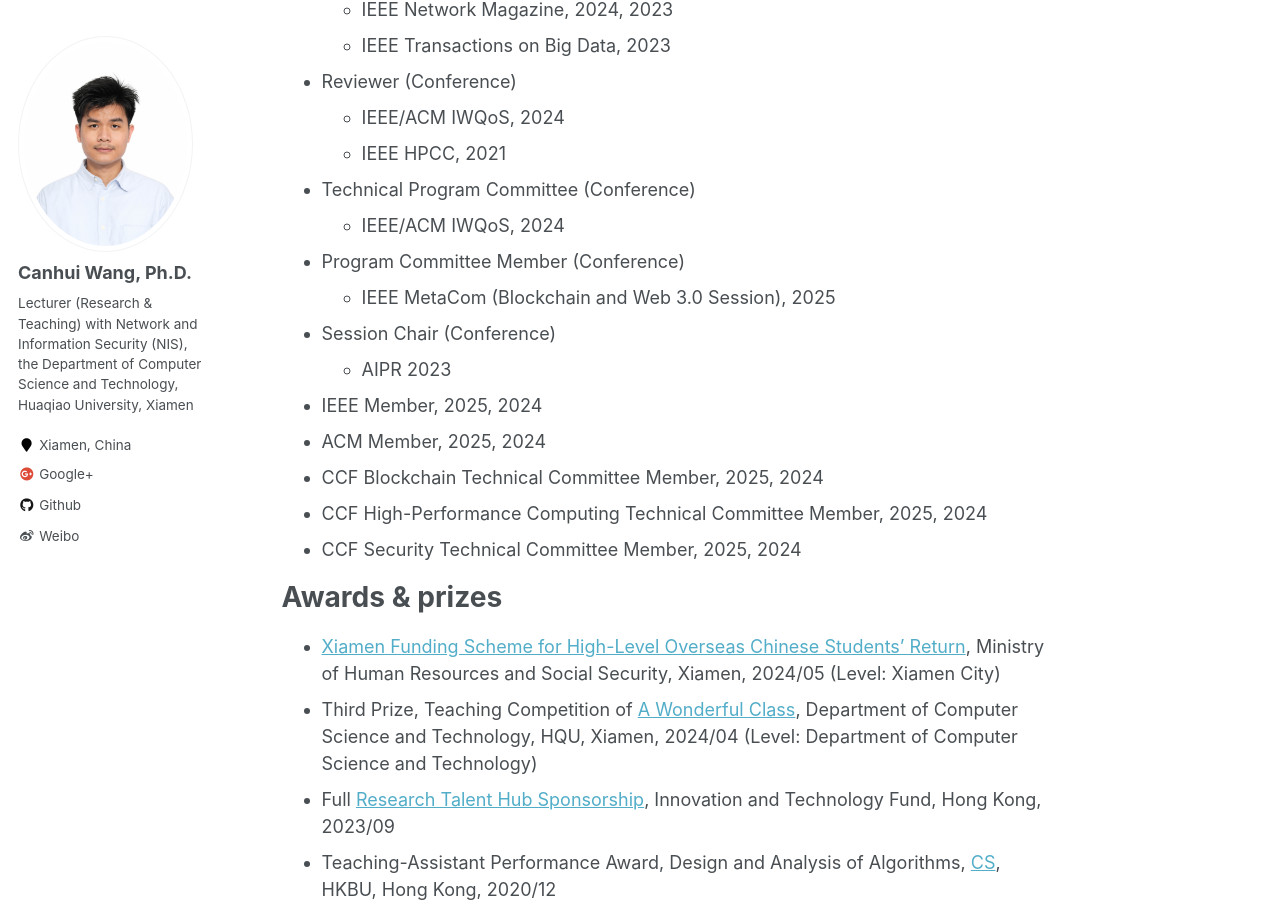
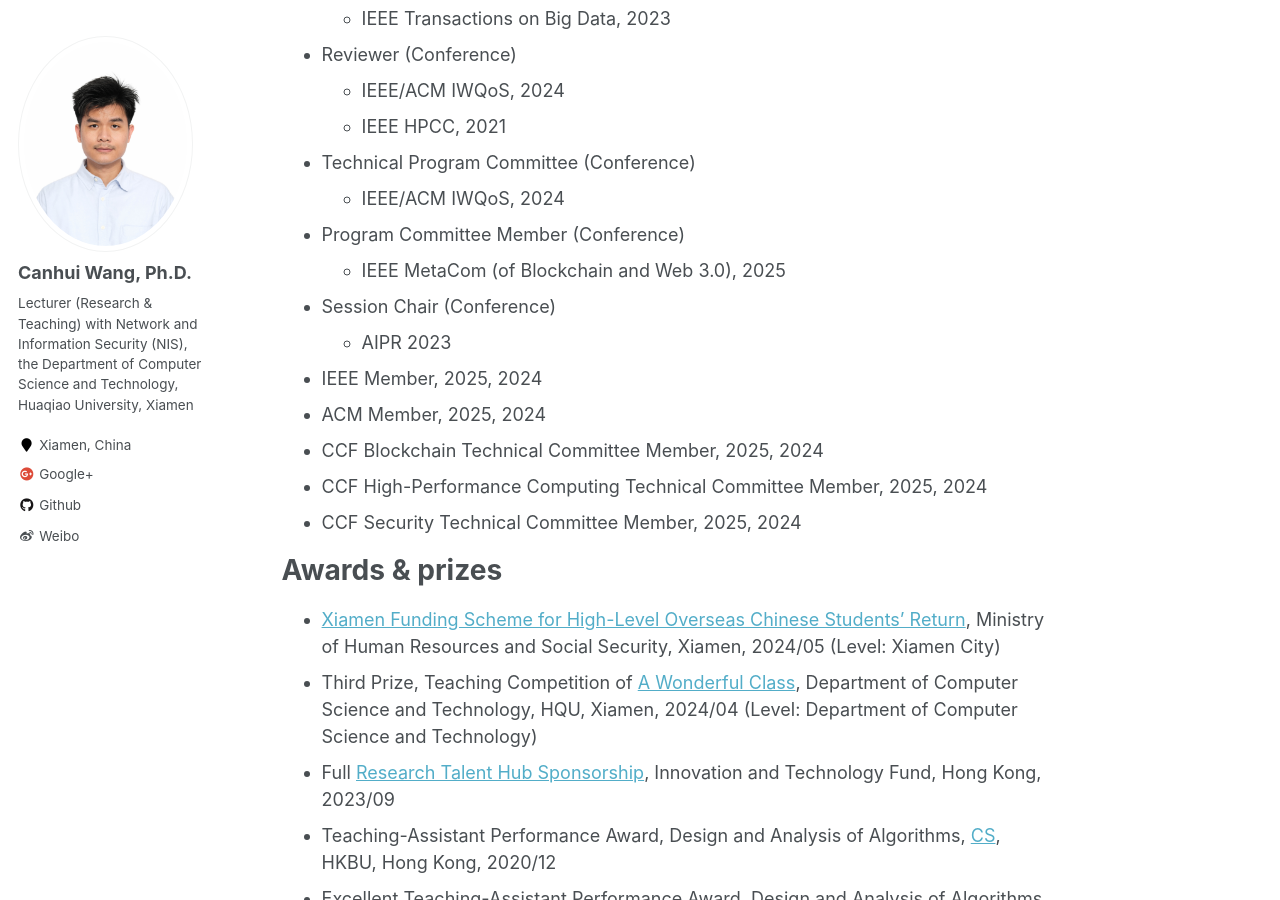
Before and after one commit to Canhui/canhui.github.io, a Jekyll site: the page built from _pages/about.md, in a window 1280 px wide and 900 px high, scrolled down 1593 px. Built offline with Jekyll 4.4.1, drawn with Linux system fonts in a browser that asks for light colours.

Commit message:
Update about.md

```diff
--- a/_pages/about.md
+++ b/_pages/about.md
@@ -18,7 +18,7 @@ Canhui Wang is currently a Lecturer (Research & Teaching) with Network and Infor
 Recent news
 ======
 
-<span style="color:red"> \[21 Jun 2025\] </span> Serve as a PC member on [IEEE MetaCom 2025](https://ieee-metacom.org/) ([Blockchain and Web 3.0](https://easychair.org/conferences2/submissions?a=34918422) Session).
+<span style="color:red"> \[21 Jun 2025\] </span> Serve as a PC member on [IEEE MetaCom 2025](https://ieee-metacom.org/) of [Blockchain and Web 3.0](https://easychair.org/conferences2/submissions?a=34918422).
 
 <span style="color:red"> \[16 Sep 2024\] </span> Invite [Prof. Xiaowen Chu](https://repository.hkust.edu.hk/ir/AuthorProfile/chu-xiaowen) to give a talk at [Department of Computer Science and Technology, Huaqiao University](https://cst.hqu.edu.cn).
 
@@ -45,7 +45,7 @@ Professional service
 * Technical Program Committee (Conference)
   * IEEE/ACM IWQoS, 2024
 * Program Committee Member (Conference)
-  * IEEE MetaCom (Blockchain and Web 3.0 Session), 2025
+  * IEEE MetaCom (of Blockchain and Web 3.0), 2025
 * Session Chair (Conference)
   * AIPR 2023
 * IEEE Member, 2025, 2024
```
